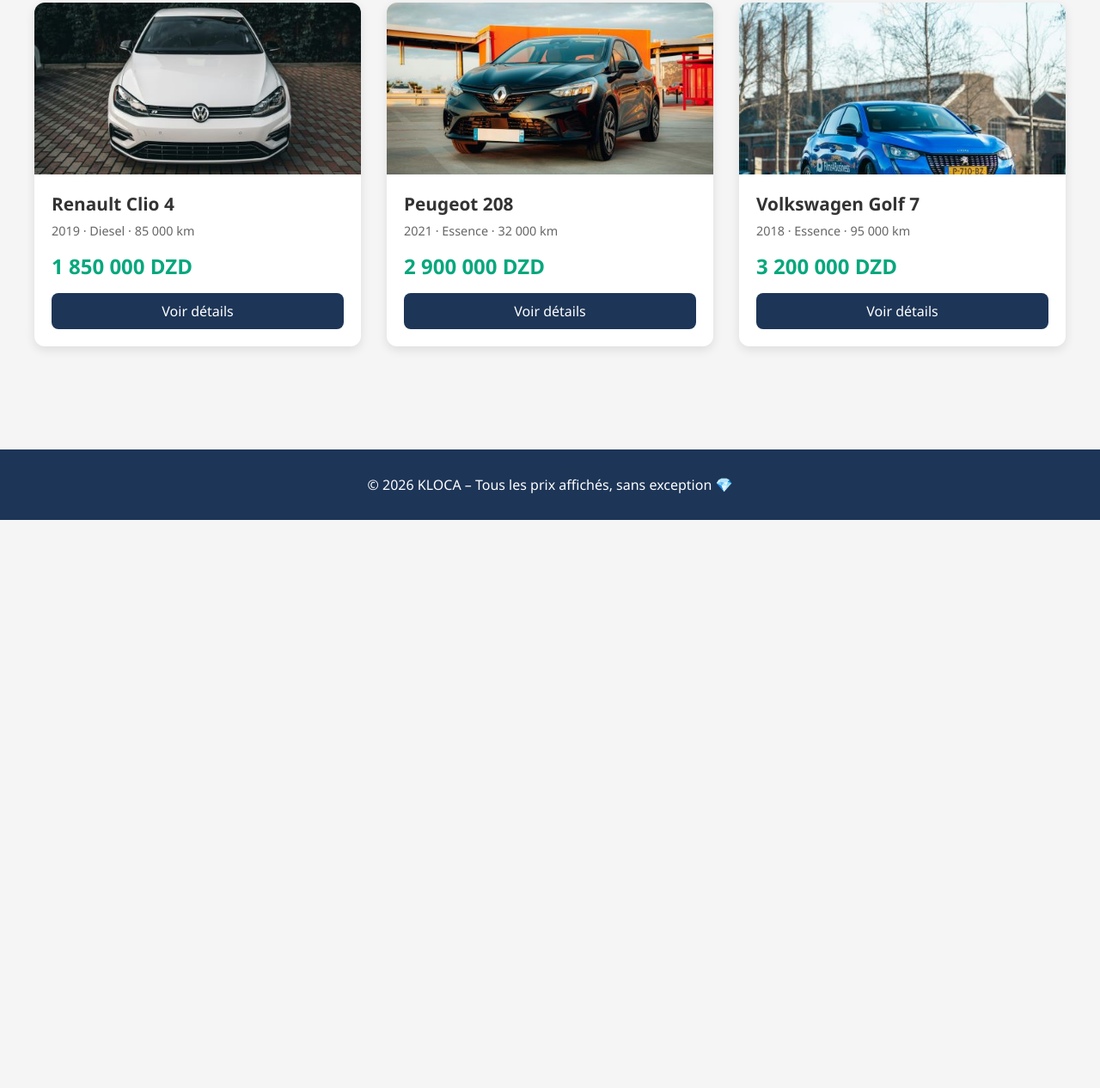
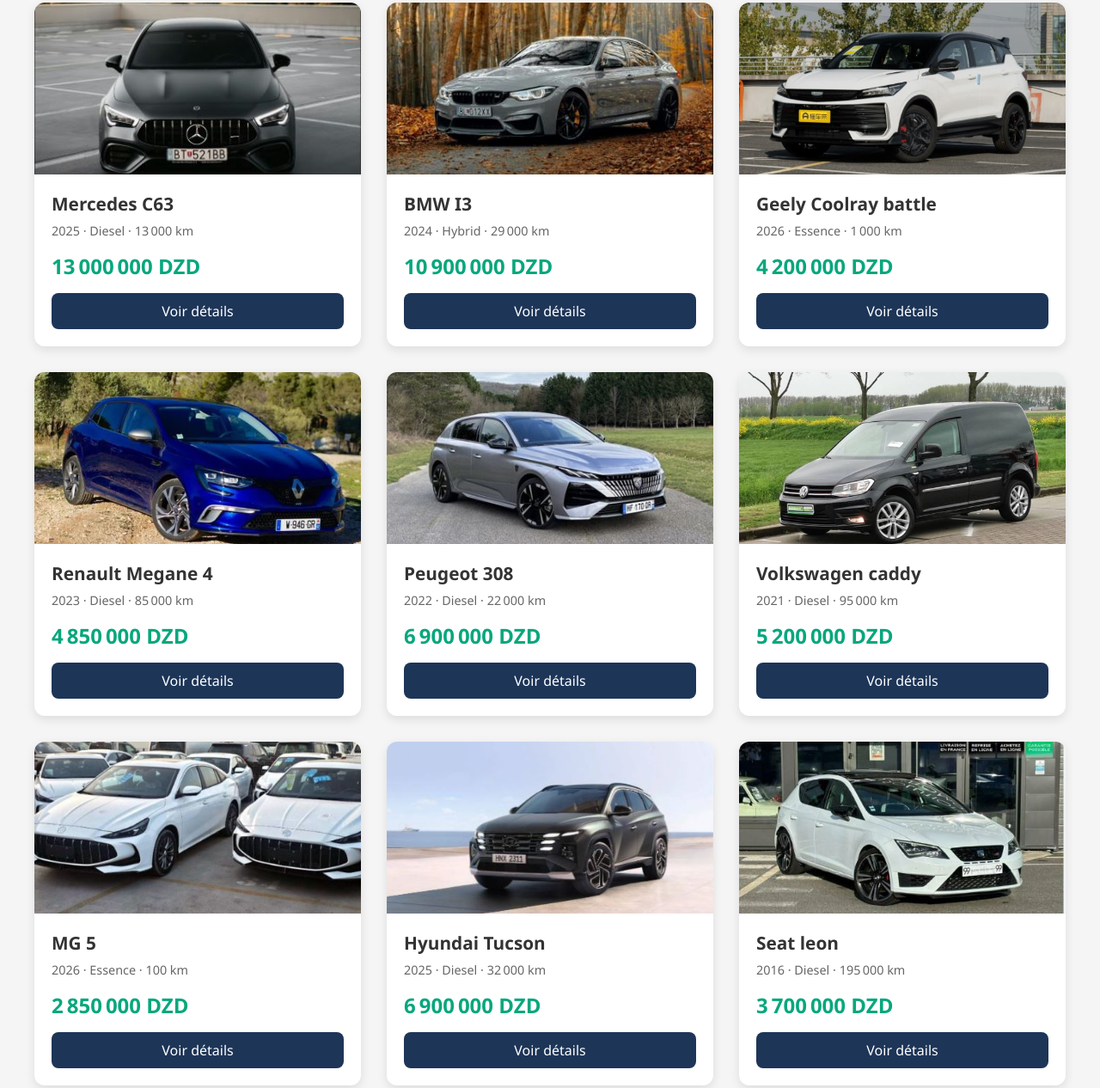
Before and after one commit to ad2019el/kloca, a plain HTML site: page voitures.html in a window 1280 px wide. Shown: the part 744-2010 px from the top of the page at 86% size. Before the commit the page ends 1349 px from the top, so only its background shows below. Drawn offline with Linux system fonts and the light colour scheme.

Commit message:
Ajout des filtres de recherche JS

```diff
--- /dev/null
+++ b/js/donnees.js
@@ -0,0 +1,147 @@
+const voitures=[
+    {
+        id:1,
+        texte: "Renault",
+        marque: "Renault",
+        modele: "Clio 4",
+        annee: 2019,
+        carburant: "Diesel",
+        kilometrage: 85000,
+        prix: 1850000,
+        image: "img/voit05.jpg",
+        localisation: "Alger",
+    },
+    {
+        id: 2,
+        texte: "Peugeot",
+        marque: "Peugeot",
+        modele: "208",
+        annee: 2021,
+        carburant: "Essence",
+        kilometrage: 32000,
+        prix: 2900000,
+        image: "img/voit6.jpg",
+        localisation: "Oran"
+    },
+    {
+        id: 3,
+        texte: "Volkswagen",
+        marque: "Volkswagen",
+        modele: "Golf 7",
+        annee: 2018,
+        carburant: "Essence",
+        kilometrage: 95000,
+        prix: 3200000,
+        image: "img/voit4.jpg",
+        localisation: "Constantine"
+    },
+     {
+        id:4,
+        texte: "Mercedes",
+        marque: "Mercedes",
+        modele: "C63",
+        annee: 2025,
+        carburant: "Diesel",
+        kilometrage: 13000,
+        prix: 13000000,
+        image: "img/voit02.jpg",
+        localisation: "Alger",
+    },
+    {
+        id: 6,
+        texte: "BMW",
+        marque: "BMW",
+        modele: "I3",
+        annee: 2024,
+        carburant: "Hybrid",
+        kilometrage: 29000,
+        prix: 10900000,
+        image: "img/voit01.jpg",
+        localisation: "Oran"
+    },
+    {
+        id: 7,
+        texte: "Geely",
+        marque: "Geely",
+        modele: "Coolray battle",
+        annee: 2026,
+        carburant: "Essence",
+        kilometrage: 1000,
+        prix: 4200000,
+        image: "img/coolrey.jpg",
+        localisation: "Sétif"
+    },
+     {
+        id:8,
+        texte: "Renault",
+        marque: "Renault",
+        modele: "Megane 4",
+        annee: 2023,
+        carburant: "Diesel",
+        kilometrage: 85000,
+        prix: 4850000,
+        image: "img/megne4.jpg",
+        localisation: "Alger",
+    },
+    {
+        id: 9,
+        texte: "Peugeot",
+        marque: "Peugeot",
+        modele: "308",
+        annee: 2022,
+        carburant: "Diesel",
+        kilometrage: 22000,
+        prix: 6900000,
+        image: "img/308.jpg",
+        localisation: "Oran"
+    },
+    {
+        id: 10,
+        texte: "Volkswagen",
+        marque: "Volkswagen",
+        modele: "caddy",
+        annee: 2021,
+        carburant: "Diesel",
+        kilometrage: 95000,
+        prix: 5200000,
+        image: "img/caddy.jpg",
+        localisation: "Constantine"
+    },
+     {
+        id:11,
+        texte: "MG",
+        marque: "MG",
+        modele: "5",
+        annee: 2026,
+        carburant: "Essence",
+        kilometrage: 100,
+        prix: 2850000,
+        image: "img/mg5.jpg",
+        localisation: "Alger",
+    },
+    {
+        id: 12,
+        texte: "Hyundai",
+        marque: "Hyundai",
+        modele: "Tucson",
+        annee: 2025,
+        carburant: "Diesel",
+        kilometrage: 32000,
+        prix: 6900000,
+        image: "img/tucson.jpg",
+        localisation: "Oran"
+    },
+    {
+        id: 13,
+        texte: "Seat",
+        marque: "Seat",
+        modele: "leon",
+        annee: 2016,
+        carburant: "Diesel",
+        kilometrage: 195000,
+        prix: 3700000,
+        image: "img/leon.jpg",
+        localisation: "Constantine"
+    }
+
+];
--- a/js/script.js
+++ b/js/script.js
@@ -0,0 +1,66 @@
+const grille = document.querySelector("#grille");
+
+function afficherVoitures(listeVoitures) {
+    grille.innerHTML = ""; // On vide la grille avant d'afficher
+
+    if (listeVoitures.length === 0){
+        grille.innerHTML=`
+        <div style="grid-column: 1 / -1; text-align: center; padding: 40px;">
+        <h3> Aucun véhicule ne correspond à votre recherche 🚗 </h3>
+        <p>Essayez de modifier vos filtres.</p>
+        </div>
+        `;
+        return;
+    }
+    listeVoitures.forEach(voiture => {
+        // On formate le prix pour qu'il soit lisible (ex: 1 850 000)
+        const prixFormate = voiture.prix.toLocaleString('fr-FR');
+
+        // On crée la carte HTML
+        const carte = `
+            <article class="carte-vehicule">
+                <img src="${voiture.image}" alt="${voiture.marque} ${voiture.modele}">
+                <div class="carte-contenu">
+                    <h3>${voiture.marque} ${voiture.modele}</h3>
+                    <p class="specs">${voiture.annee} · ${voiture.carburant} · ${voiture.kilometrage.toLocaleString('fr-FR')} km</p>
+                    <p class="prix">${prixFormate} DZD</p>
+                    <a href="fiche.html" class="btn-voir">Voir détails</a>
+                </div>
+            </article>
+        `;
+        grille.innerHTML += carte;
+    });
+}
+
+// Au chargement de la page, on affiche tout
+afficherVoitures(voitures);
+
+const btnRechercher = document.querySelector("#btn-rechercher");
+const inputTexte = document.querySelector("#recherche-texte");
+const filtreMarque = document.querySelector("#filtre-marque");
+const filrePrix = document.querySelector("#filtre-prix");
+
+btnRechercher.addEventListener("click", () => {
+    const texte = inputTexte.value.toLowerCase();
+    const marque = filtreMarque.value;
+    const prixMax = parseInt(filrePrix.value);
+
+    // On filtre le tableau
+    const voituresFiltrees = voitures.filter(voiture => {
+        // Condition 1 : Le texte (marque ou modèle) correspond
+        const correspondTexte = voiture.marque.toLowerCase().includes(texte) ||
+                                voiture.modele.toLowerCase().includes(texte);
+
+        // Condition 2 : La marque sélectionnée correspond (ou "Toutes")
+        const correspondMarque = marque === "" || voiture.marque.toLowerCase() === marque.toLowerCase();
+        const correspondPrix = voiture.prix <=prixMax;
+        return correspondTexte && correspondMarque && correspondPrix;
+    });
+
+    afficherVoitures(voituresFiltrees);
+});
+inputTexte.addEventListener("input", ()=>{
+    btnRechercher.click();
+});
+filtreMarque.addEventListener("change", ()=> btnRechercher.click());
+filrePrix.addEventListener("change", ()=> btnRechercher.click());
--- a/voitures.html
+++ b/voitures.html
@@ -1,5 +1,5 @@
 <!DOCTYPE html>
-<html lang="ar" dir="ltr" class="notranslate" translate="no">
+<html lang="fr">
 <head>
     <meta charset="UTF-8">
     <meta name="google" content="notranslate"/>
@@ -18,26 +18,29 @@
                 <a href="publier.html">Publier une annonce</a>
         </nav>
     </header>
-    <body>
+    <section class="recherche"></section>
          <div class="barre-recherche">
-            <input type="text" placeholder="Votre recherche ici">
-            <select >
-                <option >Toutes les marques</option>
-                <option>Renault</option>
-                <option>peugeot</option>
-                <option>Volkswagen</option>
-                <option>Mercedes</option>
-                <option>Bmw</option>
-                <option>Porshe</option>
+            <input type="text" placeholder="Votre recherche ici" id="recherche-texte">
+            <select id="filtre-marque">
+                <option value="">Toutes les marques</option>
+                 <option value="Renault">Renault</option>
+                 <option value="Peugeot">Peugeot</option>
+                 <option value="Volkswagen">Volkswagen</option>
+                 <option value="Mercedes">Mercedes</option>
+                 <option value="Seat">Seat</option>
+                 <option value="BMW">BMW</option>
+                 <option value="Hyundai">Hyundai</option>
+                 <option value="Geely">Geely</option>
+                 <option value="Porsche">Porsche</option>
             </select>
-            <select>
-                <option>Prix max</option>
-                <option>1 000 000 DZD</option>
-                <option>2 000 000 DZD</option>
-                <option>3 000 000 DZD</option>
-                <option>5 000 000 DZD</option>
+            <select id="filtre-prix">
+                <option value="99999999">Prix max</option>
+                <option value="1000000">1 000 000 DZD</option>
+                <option value="2000000">2 000 000 DZD</option>
+                <option value="3000000">3 000 000 DZD</option>
+                <option value="5000000">5 000 000 DZD</option>
             </select>
-             <button>Rechercher</button>
+             <button id="btn-rechercher">Rechercher</button>
         </div>
 </section>
     <!--VEHICULES EN VEDETTE-->
@@ -45,77 +48,15 @@
     <section class="vidette">
         <h2>Véhicules en vedette</h2>
 
-        <div class="grille-vehicules">
-            <!--Carte 1-->
-           <article class="carte-vehicule">
-                <img src="img/voit01.jpg" alt="Renault Clio 4">
-                <div class="carte-contenu">
-                    <h3>Renault Clio 4</h3>
-                    <p class="specs">2019 · Diesel · 85 000 km</p>
-                    <p class="prix">1 850 000 DZD</p>
-                    <a href="fiche.html" class="btn-voir">Voir détails</a>
-                </div>
-            </article>
+        <div class="grille-vehicules" id="grille">
 
-            <!-- Carte 2 -->
-            <article class="carte-vehicule">
-                <img src="img/voit02.jpg" alt="Peugeot 208">
-                <div class="carte-contenu">
-                    <h3>Peugeot 208</h3>
-                    <p class="specs">2021 · Essence · 32 000 km</p>
-                    <p class="prix">2 900 000 DZD</p>
-                    <a href="fiche.html" class="btn-voir">Voir détails</a>
-                </div>
-            </article>
-
-            <!-- Carte 3 -->
-            <article class="carte-vehicule">
-                <img src="img/voit03.jpg" alt="Volkswagen Golf 7">
-                <div class="carte-contenu">
-                    <h3>Volkswagen Golf 7</h3>
-                    <p class="specs">2018 · Essence · 95 000 km</p>
-                    <p class="prix">3 200 000 DZD</p>
-                    <a href="fiche.html" class="btn-voir">Voir détails</a>
-                </div>
-            </article>
-
-             <!--Carte 4-->
-           <article class="carte-vehicule">
-                <img src="img/voit4.jpg" alt="Renault Clio 4">
-                <div class="carte-contenu">
-                    <h3>Renault Clio 4</h3>
-                    <p class="specs">2019 · Diesel · 85 000 km</p>
-                    <p class="prix">1 850 000 DZD</p>
-                    <a href="fiche.html" class="btn-voir">Voir détails</a>
-                </div>
-            </article>
-
-            <!-- Carte 5 -->
-            <article class="carte-vehicule">
-                <img src="img/voit05.jpg" alt="Peugeot 208">
-                <div class="carte-contenu">
-                    <h3>Peugeot 208</h3>
-                    <p class="specs">2021 · Essence · 32 000 km</p>
-                    <p class="prix">2 900 000 DZD</p>
-                    <a href="fiche.html" class="btn-voir">Voir détails</a>
-                </div>
-            </article>
-
-            <!-- Carte 6 -->
-            <article class="carte-vehicule">
-                <img src="img/voit6.jpg" alt="Volkswagen Golf 7">
-                <div class="carte-contenu">
-                    <h3>Volkswagen Golf 7</h3>
-                    <p class="specs">2018 · Essence · 95 000 km</p>
-                    <p class="prix">3 200 000 DZD</p>
-                    <a href="fiche.html" class="btn-voir">Voir détails</a>
-                </div>
-            </article>
         </div>
     </section>
      <footer>
         <p>© 2026 KLOCA – Tous les prix affichés, sans exception 💎</p>
     </footer>
+    <script src="js/donnees.js"></script>
     <script src="js/script.js"></script>
+
 </body>
 </html>
```
Also changed, not shown: img/308.JPG (added), img/caddy.JPG (added), img/coolrey.JPG (added), img/leon.JPG (added), img/megne4.JPG (added), img/mg5.JPG (added), img/tucson.JPG (added).
